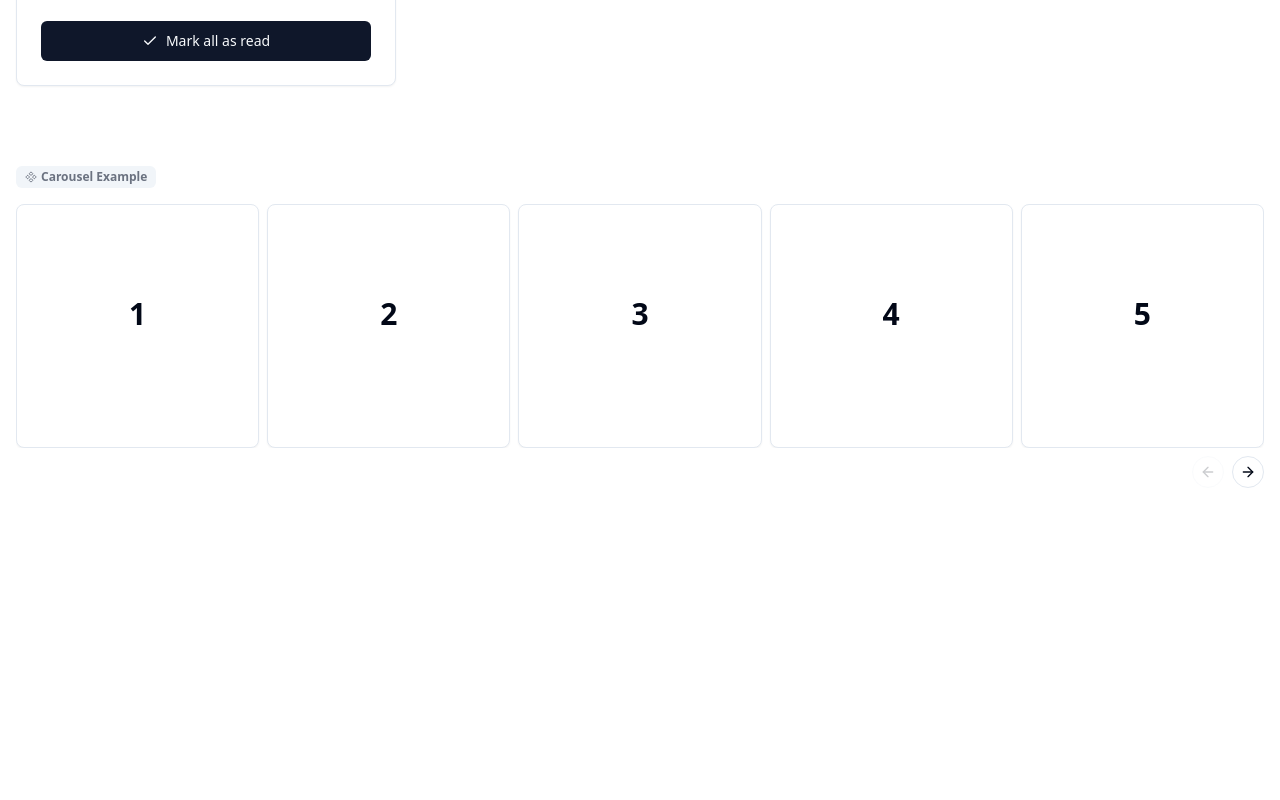
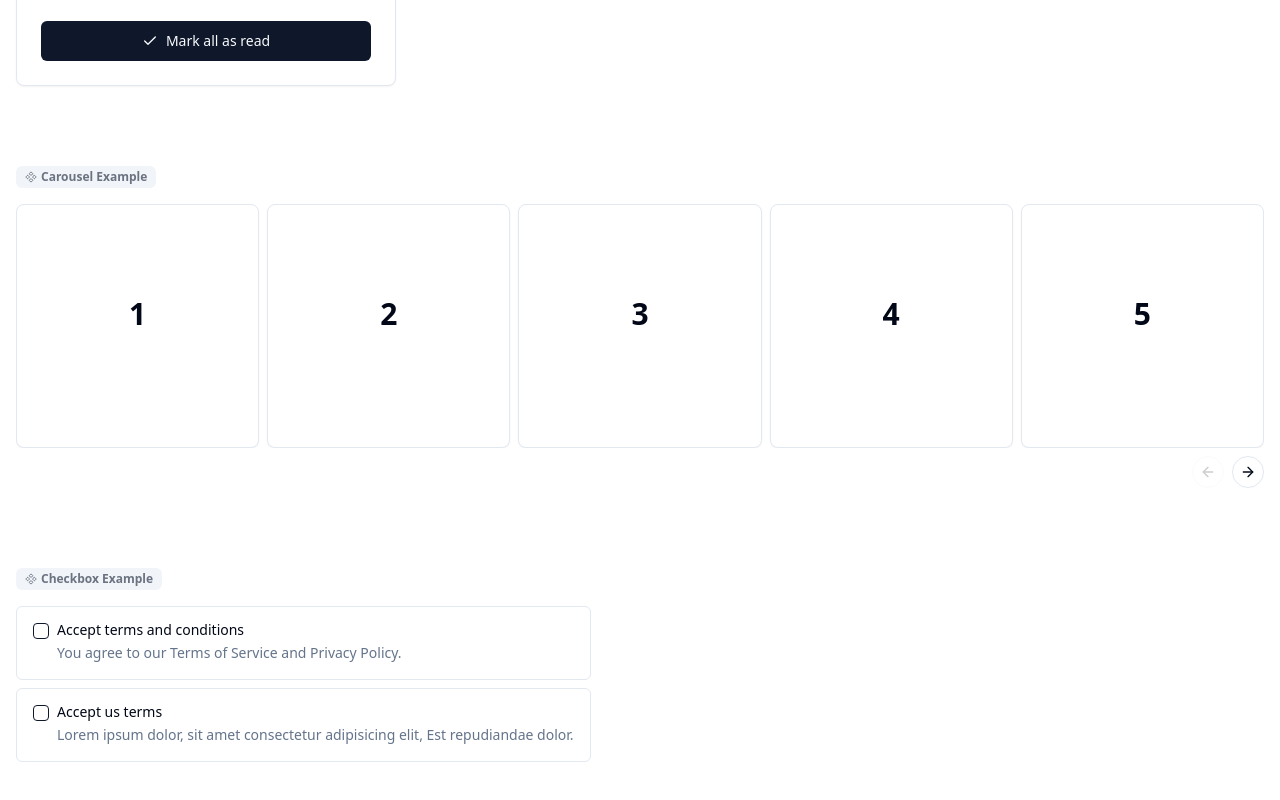
Before and after one commit to AliShariatian/shadcn-exercise, a Next.js app: page / in a window 1280 px wide. Shown: the part 3924-4724 px from the top of the page. Before the commit the page ends 4620 px from the top, so only its background shows below. Built offline with nearby package versions, Linux system fonts and the light colour scheme.

Commit message:
add Checkbox

```diff
--- a/package.json
+++ b/package.json
@@ -13,6 +13,7 @@
     "@radix-ui/react-alert-dialog": "^1.1.1",
     "@radix-ui/react-aspect-ratio": "^1.1.0",
     "@radix-ui/react-avatar": "^1.1.0",
+    "@radix-ui/react-checkbox": "^1.1.1",
     "@radix-ui/react-slot": "^1.1.0",
     "@radix-ui/react-switch": "^1.1.0",
     "class-variance-authority": "^0.7.0",
--- /dev/null
+++ b/src/components/base/checkbox.tsx
@@ -0,0 +1,25 @@
+"use client";
+
+import * as React from "react";
+import * as CheckboxPrimitive from "@radix-ui/react-checkbox";
+import { Check } from "lucide-react";
+
+import { cn } from "@/utils";
+
+const Checkbox = React.forwardRef<React.ElementRef<typeof CheckboxPrimitive.Root>, React.ComponentPropsWithoutRef<typeof CheckboxPrimitive.Root>>(({ className, ...props }, ref) => (
+  <CheckboxPrimitive.Root
+    ref={ref}
+    className={cn(
+      "peer h-4 w-4 shrink-0 rounded-sm border border-primary ring-offset-background focus-visible:outline-none focus-visible:ring-2 focus-visible:ring-ring focus-visible:ring-offset-2 disabled:cursor-not-allowed disabled:opacity-50 data-[state=checked]:bg-primary data-[state=checked]:text-primary-foreground",
+      className
+    )}
+    {...props}
+  >
+    <CheckboxPrimitive.Indicator className={cn("flex items-center justify-center text-current")}>
+      <Check className="h-4 w-4" />
+    </CheckboxPrimitive.Indicator>
+  </CheckboxPrimitive.Root>
+));
+Checkbox.displayName = CheckboxPrimitive.Root.displayName;
+
+export { Checkbox };
--- /dev/null
+++ b/src/components/examples/CheckboxExample.tsx
@@ -0,0 +1,26 @@
+import { FC } from "react";
+import { Checkbox } from "@/components/base/checkbox";
+
+const CheckboxExample: FC = (): JSX.Element => {
+  return (
+    <div className="grid gap-2 w-fit">
+      <label htmlFor="terms1" className="items-top cursor-pointer flex space-x-2 border rounded-md p-4">
+        <Checkbox id="terms1" />
+        <div className="grid gap-1.5 leading-none">
+          <div className="text-sm font-medium leading-none">Accept terms and conditions</div>
+          <p className="text-sm text-muted-foreground">You agree to our Terms of Service and Privacy Policy.</p>
+        </div>
+      </label>
+
+      <label htmlFor="terms2" className="items-top cursor-pointer flex space-x-2 border rounded-md p-4">
+        <Checkbox id="terms2" />
+        <div className="grid gap-1.5 leading-none">
+          <div className="text-sm font-medium leading-none">Accept us terms</div>
+          <p className="text-sm text-muted-foreground">Lorem ipsum dolor, sit amet consectetur adipisicing elit, Est repudiandae dolor.</p>
+        </div>
+      </label>
+    </div>
+  );
+};
+
+export default CheckboxExample;
--- a/src/components/index.ts
+++ b/src/components/index.ts
@@ -10,3 +10,4 @@ export { default as ButtonExample } from "./examples/ButtonExample";
 export { default as CalendarExample } from "./examples/CalendarExample";
 export { default as CardExample } from "./examples/CardExample";
 export { default as CarouselExample } from "./examples/CarouselExample";
+export { default as CheckboxExample } from "./examples/CheckboxExample";
```
Also changed, not shown: 1 other file (tests, documents, lock files or other folders).
